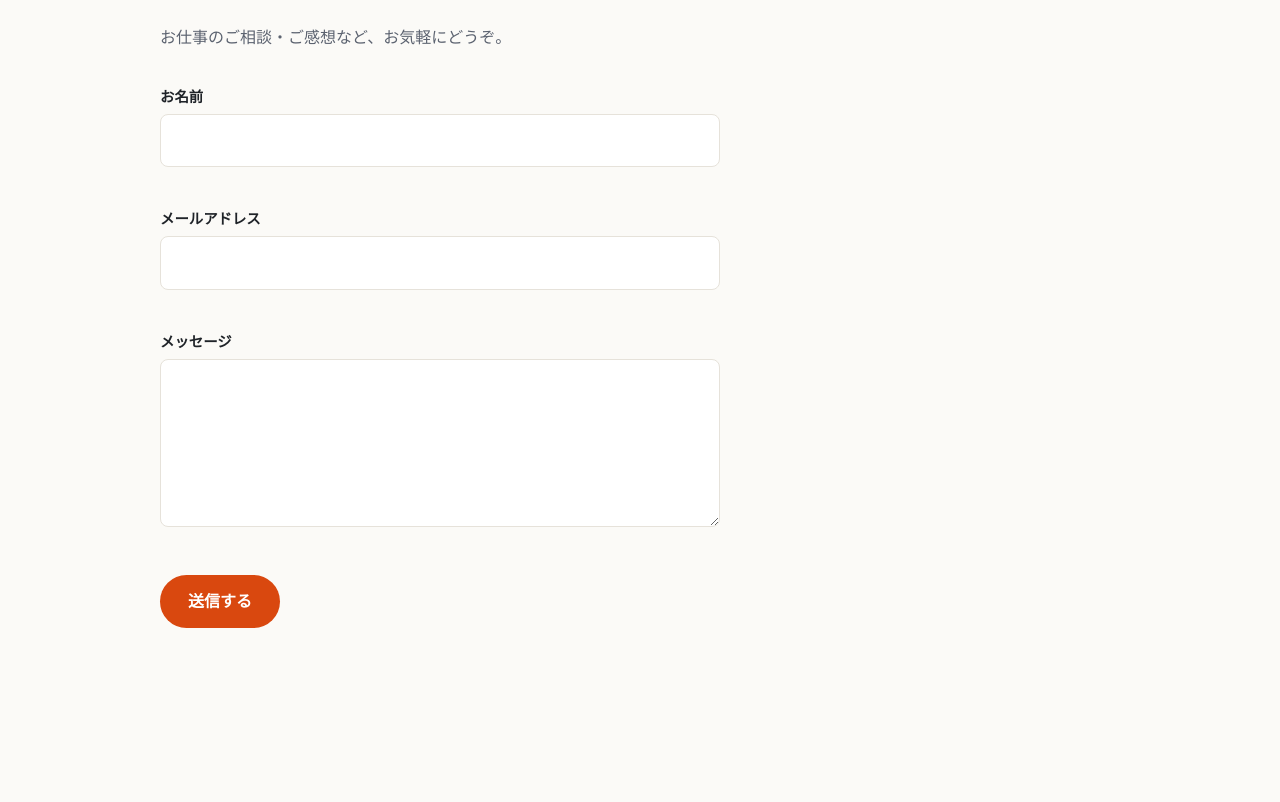
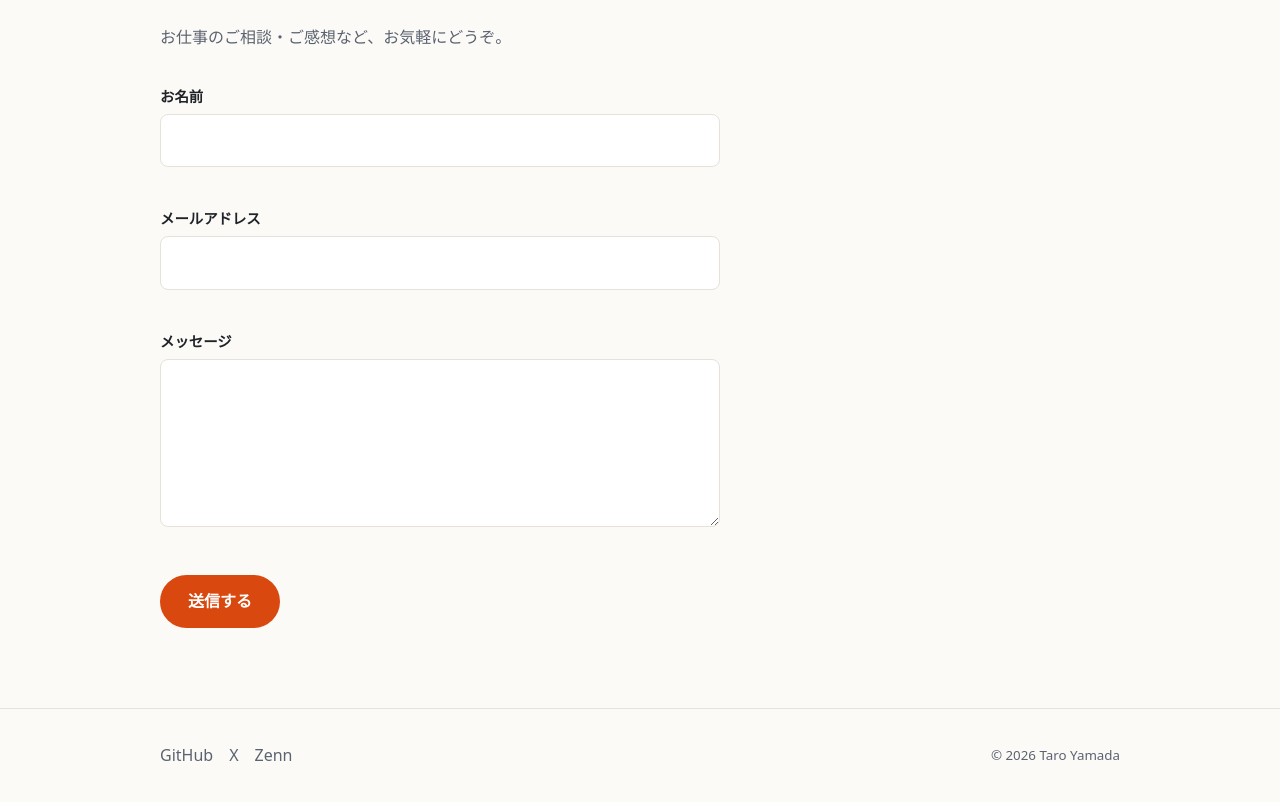
Before and after one commit to maaji-co-jp/yatsumonji-git-lesson, a website: page index.html in a window 1280 px wide. Shown: the part 2793-3595 px from the top of the page. Before the commit the page ends 3501 px from the top, so only its background shows below. Drawn offline with Linux system fonts and the light colour scheme.

Commit message:
add: フッター（SNS リンク・コピーライト）を追加
Co-Authored-By: Claude Opus 5.5 <noreply@anthropic.com>

```diff
--- a/css/style.css
+++ b/css/style.css
@@ -387,3 +387,33 @@ a {
 .contact-form .button {
   justify-self: start;
 }
+
+.footer {
+  padding-block: calc(var(--space) * 2);
+  border-top: 1px solid var(--color-border);
+  color: var(--color-muted);
+}
+
+.footer__inner {
+  display: flex;
+  align-items: center;
+  justify-content: space-between;
+  gap: var(--space);
+}
+
+.footer__links {
+  display: flex;
+  gap: var(--space);
+  margin: 0;
+  padding: 0;
+  list-style: none;
+}
+
+.footer__links a {
+  color: inherit;
+  text-decoration: none;
+}
+
+.footer__links a:hover {
+  color: var(--color-accent);
+}
--- a/index.html
+++ b/index.html
@@ -216,5 +216,15 @@
         </div>
       </section>
     </main>
+    <footer class="footer">
+      <div class="container footer__inner">
+        <ul class="footer__links">
+          <li><a href="https://github.com/" target="_blank" rel="noopener">GitHub</a></li>
+          <li><a href="https://x.com/" target="_blank" rel="noopener">X</a></li>
+          <li><a href="https://zenn.dev/" target="_blank" rel="noopener">Zenn</a></li>
+        </ul>
+        <small>&copy; <span class="js-year">2026</span> Taro Yamada</small>
+      </div>
+    </footer>
   </body>
 </html>
```
